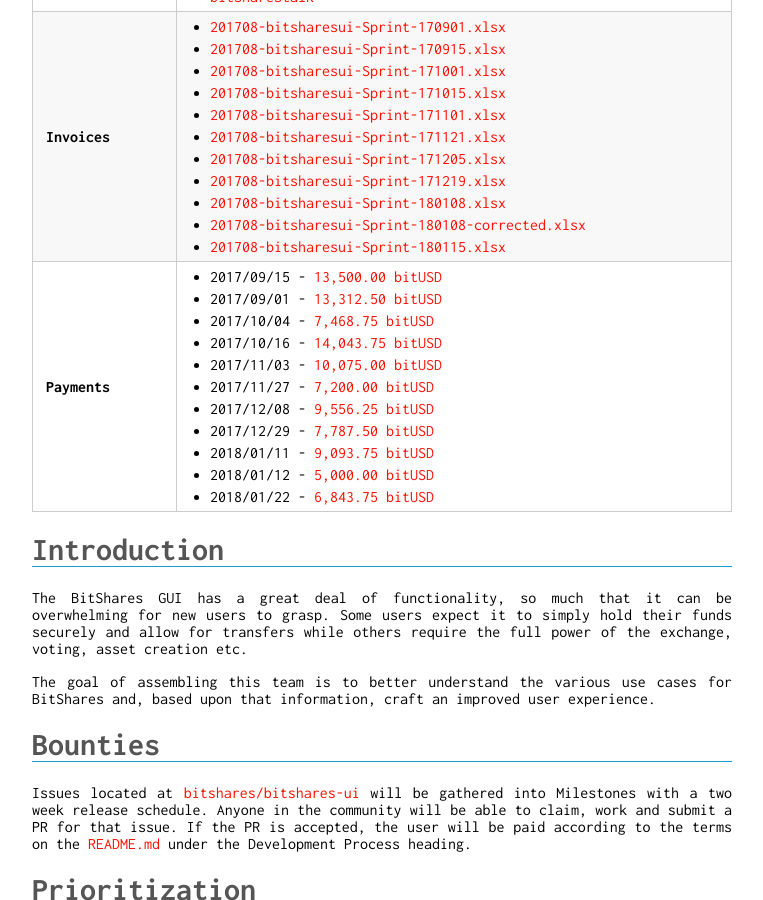
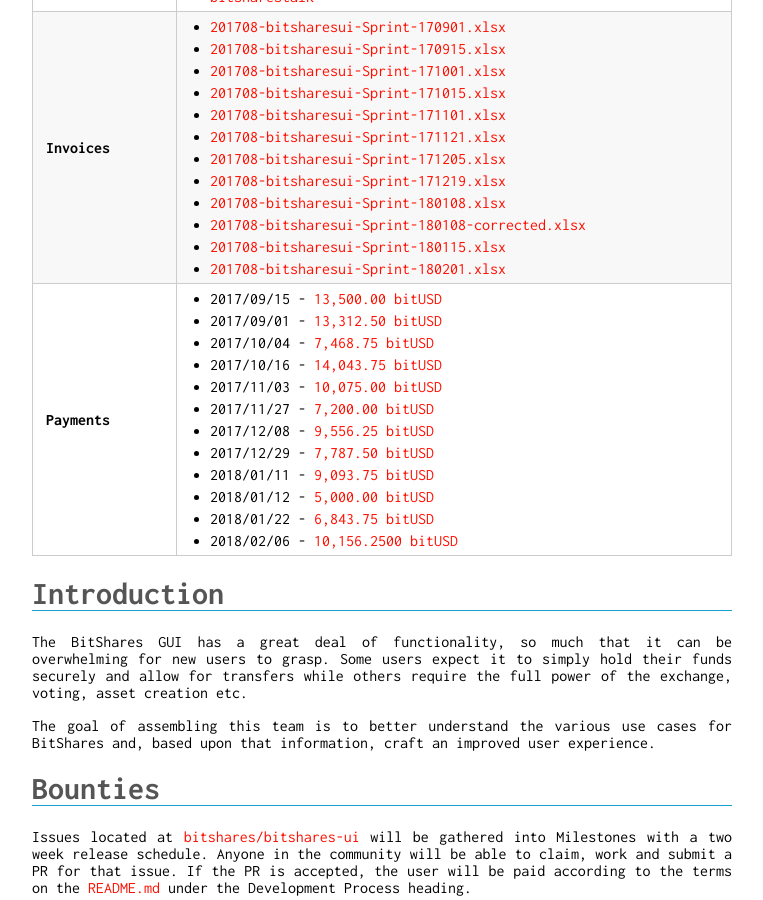
Before and after one commit to thehapax/bitshares.foundation, a Jekyll site: the page built from _escrows/2017-08-bill-butler.md, in a window 1280 px wide and 900 px high, scrolled down 341 px. Shown: the whole window, without its empty margins (258-1021 px from the left). Built offline with Jekyll 4.4.1, drawn with Linux system fonts in a browser that asks for light colours.

Commit message:
ui payout

```diff
--- a/_escrows/2017-08-bill-butler.md
+++ b/_escrows/2017-08-bill-butler.md
@@ -52,6 +52,9 @@ payments:
  - date: 2018/01/22
    opid: 1.11.122445108
    amount: 6,843.75 bitUSD
+ - date: 2018/02/06
+   opid: 1.11.133383473
+   amount: 10,156.2500 bitUSD
 paymentaccount: bitshares-ui
 invoices:
  - 201708-bitsharesui-Sprint-170901.xlsx
@@ -65,6 +68,7 @@ invoices:
  - 201708-bitsharesui-Sprint-180108.xlsx
  - 201708-bitsharesui-Sprint-180108-corrected.xlsx
  - 201708-bitsharesui-Sprint-180115.xlsx
+ - 201708-bitsharesui-Sprint-180201.xlsx
 price: 150,000$
 duration: 6 months
 start: 2017/08/15
```
Also changed, not shown: 1 other file.
